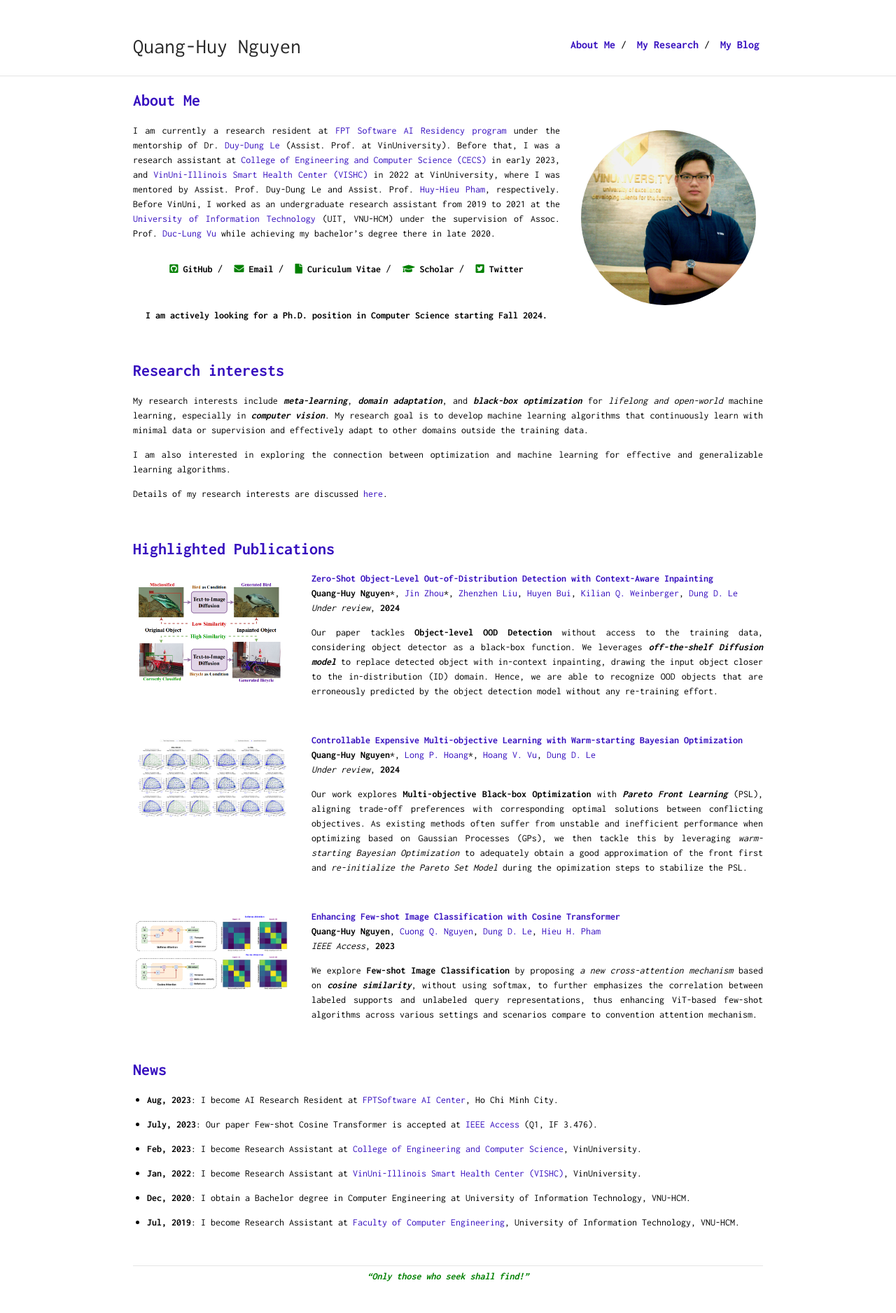
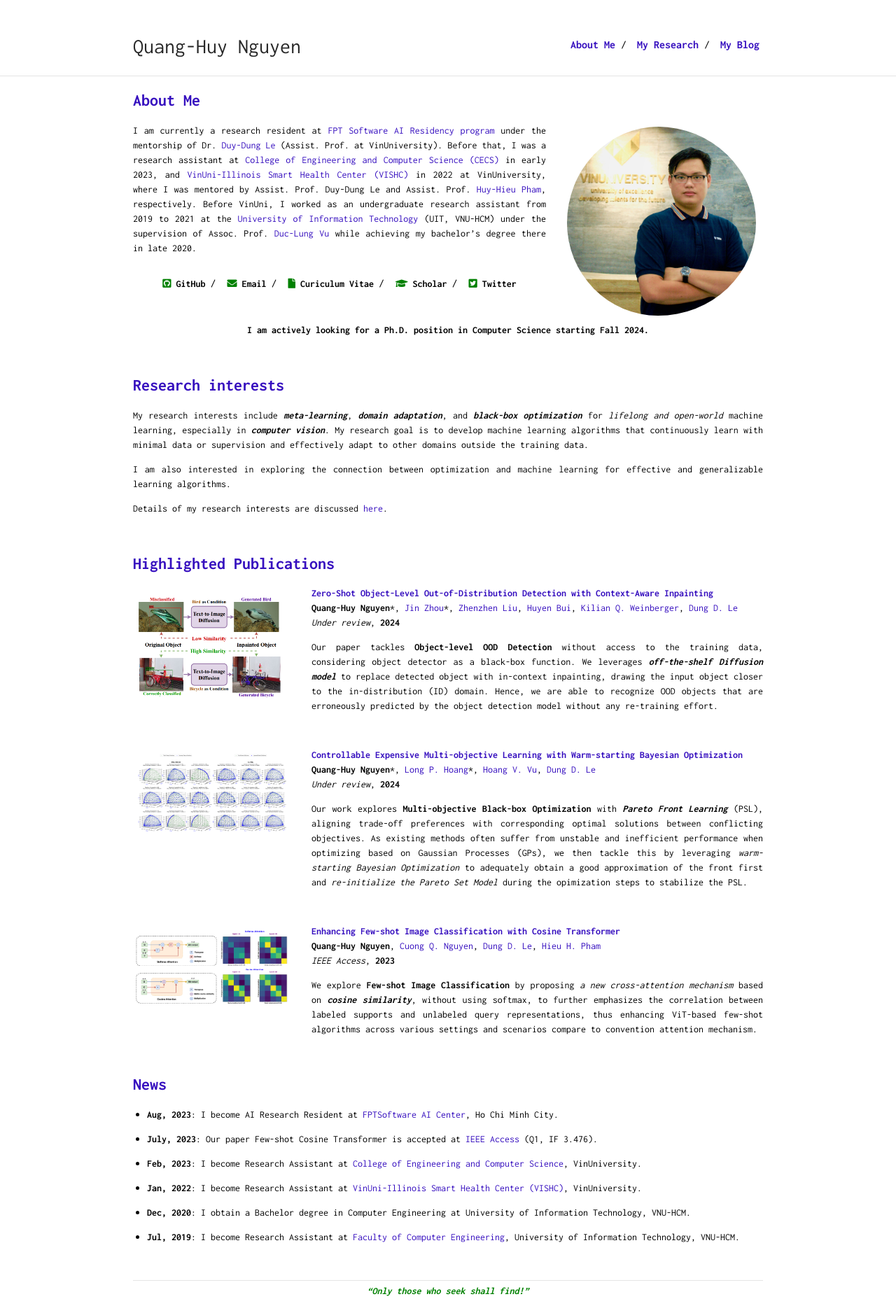
Before and after one commit to quanghuy0497/quanghuy0497.github.io, a Jekyll site: the page built from index.md, in a window 1280 px wide. Shown: the whole page at 70% size. Built offline with Jekyll 4.4.1, drawn with Linux system fonts in a browser that asks for light colours; nearby versions of some CDN libraries; before the commit the page ends 1855 px from its top, so only the background shows below that.

Commit message:
Upload format

```diff
--- a/_sass/typography.scss
+++ b/_sass/typography.scss
@@ -42,7 +42,7 @@
         width: $image-size;
         position: relative;
         margin: 0px 0px 0px 10px;
-        padding: 10px 10px 10px 20px;
+        padding: 05px 10px 10px 20px;
         float: right;
         border-radius: 50%;
         p & {
--- a/_sass/vars.scss
+++ b/_sass/vars.scss
@@ -3,7 +3,7 @@
  */
 
 $accent: #360fbf;
-$image-size: 250px;
+$image-size: 270px;
 
 /*
  * Build Variables, don't touch
```
Also changed, not shown: 5 other files.
